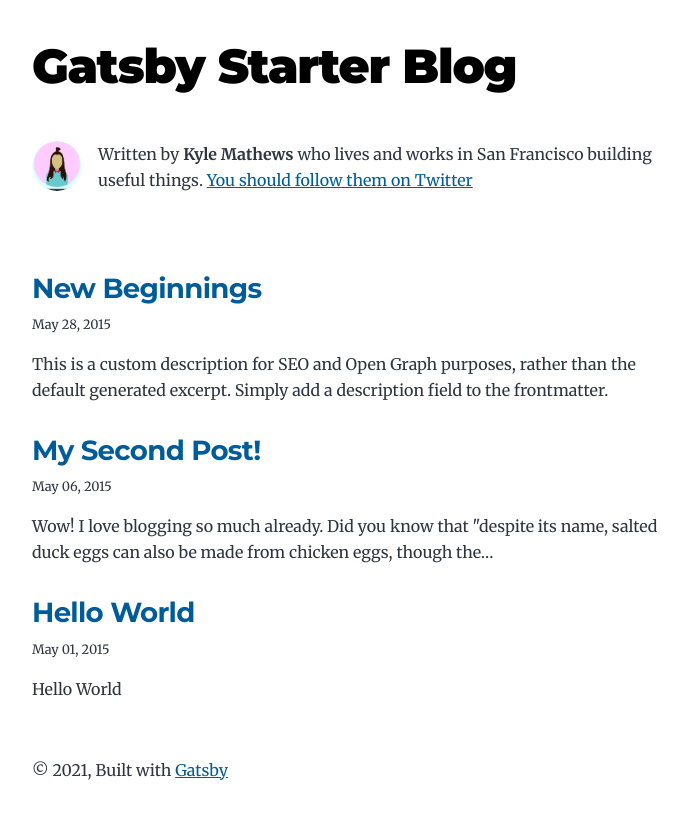
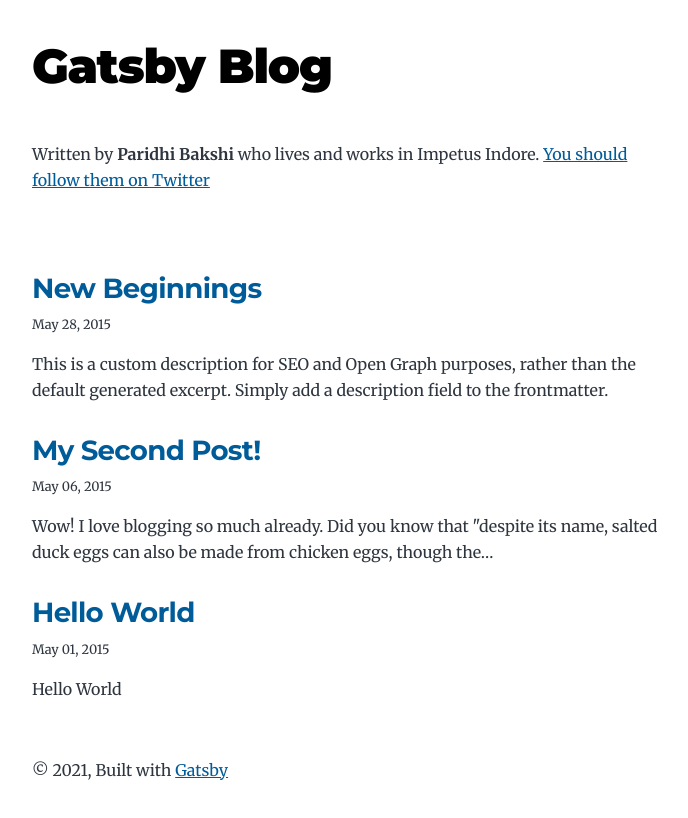
Before and after one commit to ParidhiBakshi/gatsby-blog, a Gatsby site: page / in a window 1280 px wide. Shown: the whole page, without its empty margins (292-980 px from the left). Built offline with nearby package versions, Linux system fonts and the light colour scheme; Gatsby itself is replaced by a stand-in of ours.

Commit message:
gatsby-config changes

```diff
--- a/gatsby-config.js
+++ b/gatsby-config.js
@@ -1,14 +1,14 @@
 module.exports = {
   siteMetadata: {
-    title: `Gatsby Starter Blog`,
+    title: `Gatsby Blog`,
     author: {
-      name: `Kyle Mathews`,
-      summary: `who lives and works in San Francisco building useful things.`,
+      name: `Paridhi Bakshi`,
+      summary: `who lives and works in Impetus Indore.`,
     },
     description: `A starter blog demonstrating what Gatsby can do.`,
     siteUrl: `https://gatsby-starter-blog-demo.netlify.app/`,
     social: {
-      twitter: `kylemathews`,
+      twitter: `ParidhiBakshi`,
     },
   },
   plugins: [
@@ -66,7 +66,7 @@
         background_color: `#ffffff`,
         theme_color: `#663399`,
         display: `minimal-ui`,
-        icon: `content/assets/profile.jpg`,
+        icon: `content/assets/gatsby-icon.png`,
       },
     },
     `gatsby-plugin-react-helmet`,
--- a/src/components/bio.js
+++ b/src/components/bio.js
@@ -12,13 +12,6 @@
 const Bio = () => {
   const data = useStaticQuery(graphql`
     query BioQuery {
-      avatar: file(absolutePath: { regex: "/profile.jpg/" }) {
-        childImageSharp {
-          fixed(width: 50, height: 50, quality: 95) {
-            ...GatsbyImageSharpFixed
-          }
-        }
-      }
       site {
         siteMetadata {
           author {
@@ -37,20 +30,8 @@
   const author = data.site.siteMetadata?.author
   const social = data.site.siteMetadata?.social
 
-  const avatar = data?.avatar?.childImageSharp?.fixed
-
   return (
     <div className="bio">
-      {avatar && (
-        <Image
-          fixed={avatar}
-          alt={author?.name || ``}
-          className="bio-avatar"
-          imgStyle={{
-            borderRadius: `50%`,
-          }}
-        />
-      )}
       {author?.name && (
         <p>
           Written by <strong>{author.name}</strong> {author?.summary || null}
```
